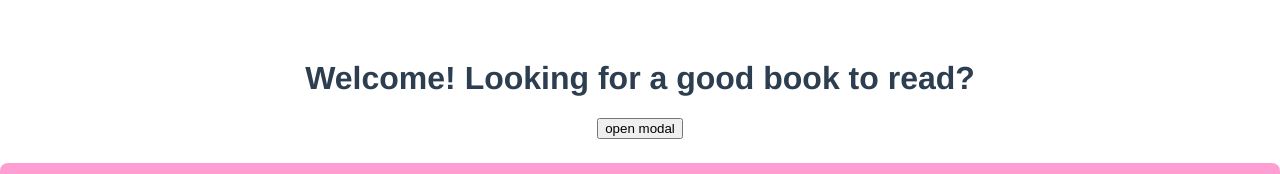
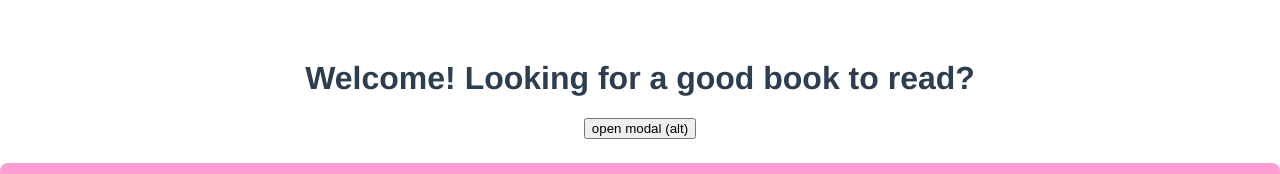
Before and after one commit to MollySoufrine/favoriteBooks, a Vue app in the folder book-project/: page / in a window 1280 px wide. Shown: the top 174 px of the page. Built offline with nearby package versions, Linux system fonts and the light colour scheme.

Commit message:
create event modifier so modal only closes when backdrop is clicked

```diff
--- a/book-project/src/App.vue
+++ b/book-project/src/App.vue
@@ -1,10 +1,10 @@
 <template>
 <h1>Welcome! Looking for a good book to read?</h1>
-   <button @click="toggleModal">open modal</button>
-
+<button @click.alt="toggleModal">open modal  (alt)</button>
     <Books  />
   <div v-if="showModal">
       <Modal :header="header" :text="text" @close="toggleModal"/>
+
   </div>
 
 </template>
--- a/book-project/src/components/Modal.vue
+++ b/book-project/src/components/Modal.vue
@@ -1,5 +1,7 @@
 <template>
-    <div class="backdrop" @click="closeModal">
+    <div class="backdrop" @click.self="closeModal">
+      <!-- restrict close toggle to just backdrop and not child, can add
+      a modifier toan event -->
         <div class="modal" >
             <h1>{{header}}</h1>
             <button>{{text}}</button>
```
